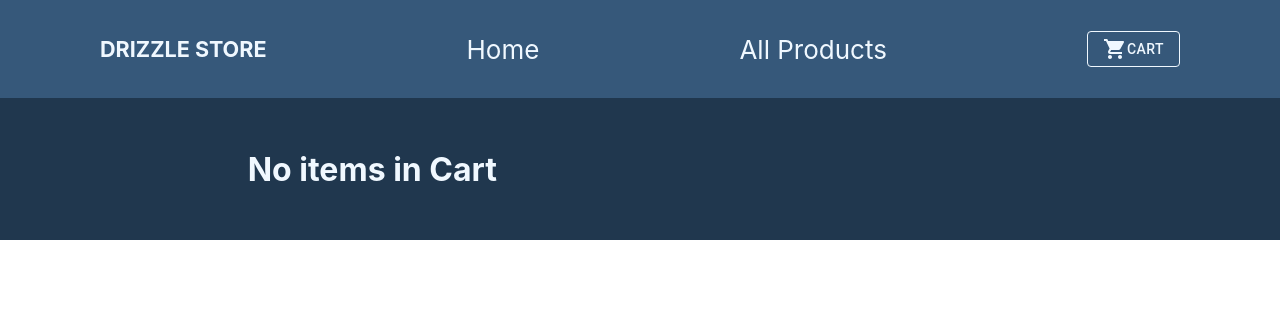
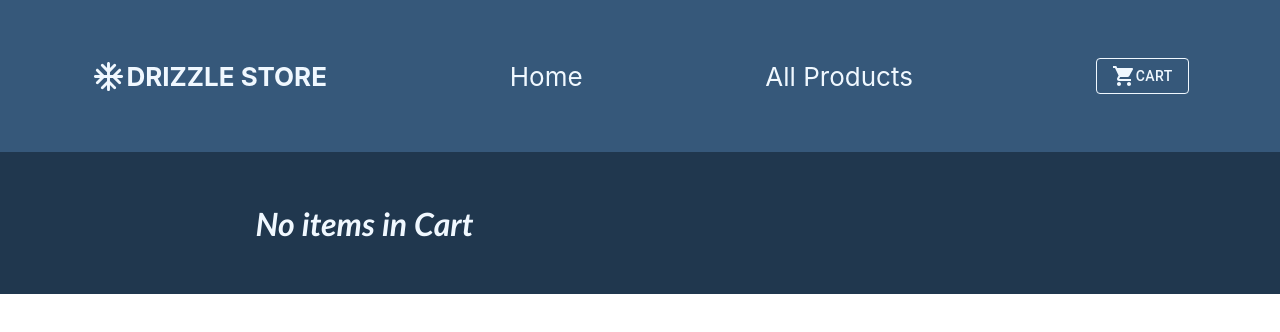
Before and after one commit to PhilominaCA/Shopping-cart, a React (Create React App) app: page /cart in a window 1280 px wide. Shown: the top 332 px of the page. Built offline with nearby package versions, Linux system fonts and the light colour scheme.

Commit message:
design updates

```diff
--- a/package.json
+++ b/package.json
@@ -8,6 +8,7 @@
     "@material-ui/core": "^4.12.3",
     "@material-ui/icons": "^4.11.2",
     "@material-ui/lab": "^4.0.0-alpha.60",
+    "@mui/icons-material": "^5.1.1",
     "@mui/material": "^5.1.1",
     "@testing-library/jest-dom": "^5.15.0",
     "@testing-library/react": "^11.2.7",
--- a/src/App.css
+++ b/src/App.css
@@ -63,6 +63,8 @@ a{
 
 .empty-cart{
   color: aliceblue;
+  font-family: 'Gill Sans', 'Gill Sans MT', Calibri, 'Trebuchet MS', sans-serif;
+  font-style: italic;
 }
 
 .slide-container{
@@ -76,3 +78,14 @@ text-align: center;
   align-items: center;
   text-align: center;
 }
+
+a:hover{
+color: black;
+font-weight: bold;
+}
+
+h4{
+  align-items: center;
+  display: flex;
+
+}
--- a/src/App.js
+++ b/src/App.js
@@ -13,7 +13,7 @@ import ShoppingCartIcon from '@material-ui/icons/ShoppingCart';
 import 'react-slideshow-image/dist/styles.css'
 import ImageList from '@material-ui/core/ImageList';
 import ImageListItem from '@material-ui/core/ImageListItem';
-import ImageListItemBar from '@material-ui/core/ImageListItemBar';
+import AcUnitRoundedIcon from '@mui/icons-material/AcUnitRounded';
 
 function App() {
 
@@ -23,7 +23,7 @@ function App() {
   return (
     <div className="App">
      <header className="App-header">
-     <h5> DRIZZLE STORE</h5>
+     <h4><AcUnitRoundedIcon fontSize="large"/> <p>DRIZZLE STORE</p></h4>
       <Link to="/">Home</Link>
         <Link to="/products">All Products</Link>
         <Button variant="outlined" color="inherit" onClick={()=> hist.push("/cart")}><ShoppingCartIcon/> Cart</Button>
@@ -87,21 +87,19 @@ export function Home()
   return (
     <div className="slide-container">
       <br/>
-            <h1 className="empty-cart">DRIZZLE STORE </h1>
+            <h2 className="empty-cart">Everything you need!!</h2>
             <hr/>
             <br/> <br/>
       <ImageList  cols={5}>
         {slideImages.map((item) => (
           <ImageListItem >
             <img src={item.url} alt="shopping" />
-            <ImageListItemBar
-              title={item.name} />
           </ImageListItem>
         ))}
       </ImageList>
       <br/> <br/>
 <hr/>
-      <h1 className="empty-cart"> Enjoy Shopping!!!</h1>
+      <h2 className="empty-cart"> Enjoy Shopping!!!</h2>
     </div>
   )
 }
```
Also changed, not shown: 1 other file (tests, documents, lock files or other folders).
